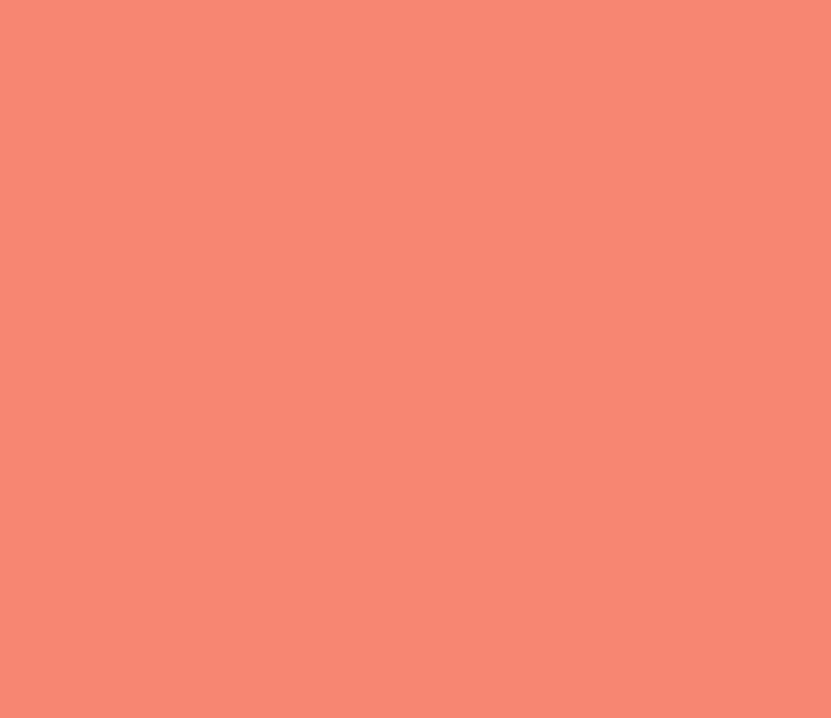
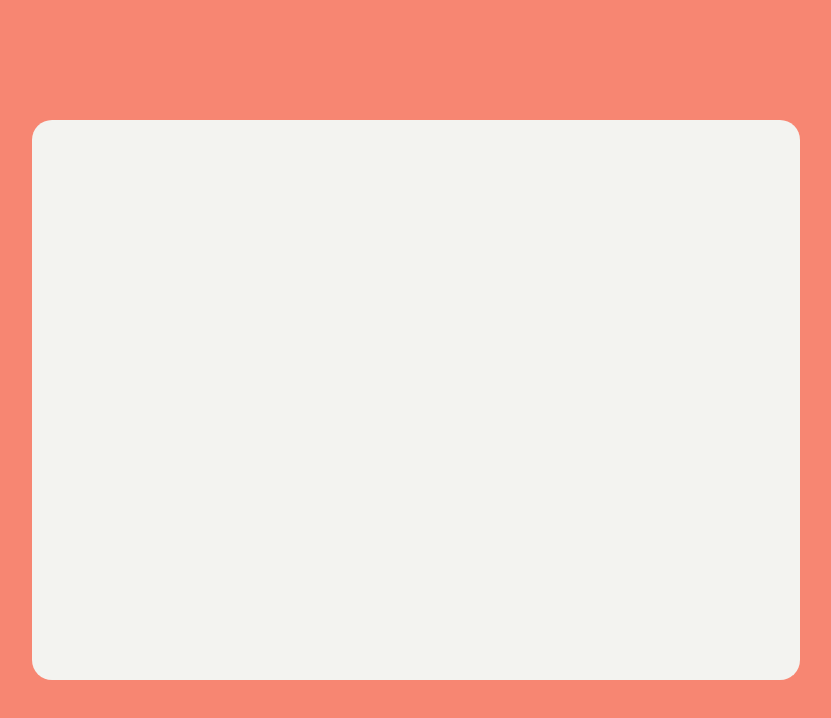
Before and after one commit to anacperdigao/Jogo-Quest, a React (Create React App) app: page / in a window 1280 px wide. Shown: the top 718 px of the page, without its empty margins (224-1055 px from the left). Built offline with nearby package versions, Linux system fonts and the light colour scheme.

Commit message:
feat: box principal

```diff
--- a/src/App.css
+++ b/src/App.css
@@ -5,4 +5,7 @@
   box-sizing: border-box;
   height: 100vh;
   width: 100vw;
+  display: flex;
+  justify-content: center;
+  align-items: center;
 }
--- a/src/App.js
+++ b/src/App.js
@@ -1,5 +1,6 @@
 import React from 'react';
 import './App.css';
+import ContainerGeral from './Components/ContainerGeral';
 import { GlobalStyle } from './Components/GlobalStyle';
 
 function App() {
@@ -7,6 +8,7 @@ function App() {
     <>
       <GlobalStyle />
       <div className="App">
+        <ContainerGeral />
       </div>
     </>
   );
--- /dev/null
+++ b/src/Components/ContainerGeral/index.jsx
@@ -0,0 +1,14 @@
+import React from 'react';
+import * as S from "./style.js"
+
+const ContainerGeral = () => {
+    return(
+        <S.ContainerTotal>
+            <section className='container__esquerda-perguntas'></section>
+            <section className='container__direita-respostas'></section>
+            <section className='container__auxiliar'></section>
+        </S.ContainerTotal>
+    )
+};
+
+export default ContainerGeral;
--- /dev/null
+++ b/src/Components/ContainerGeral/style.js
@@ -0,0 +1,11 @@
+import styled from 'styled-components';
+import { cinzaClaro } from '../UI/variaveis';
+
+export const ContainerTotal = styled.main`
+    background-color: ${cinzaClaro};
+    width: 60vw;
+    height: 70vh;
+    border-radius: 20px;
+    display: grid;
+    grid-template-columns: 40% 50% 10%;
+`;
--- a/src/Components/UI/variaveis.js
+++ b/src/Components/UI/variaveis.js
@@ -1,4 +1,5 @@
 export const cinzaClaro = "#F3F3F0";
+export const cinzaSombra = "#E7E7E7";
 export const azulEscuro = "#154A61";
 export const azulPiscina = "#92E1E2";
 export const azulEsverdeado = "#77B5A8";
```
